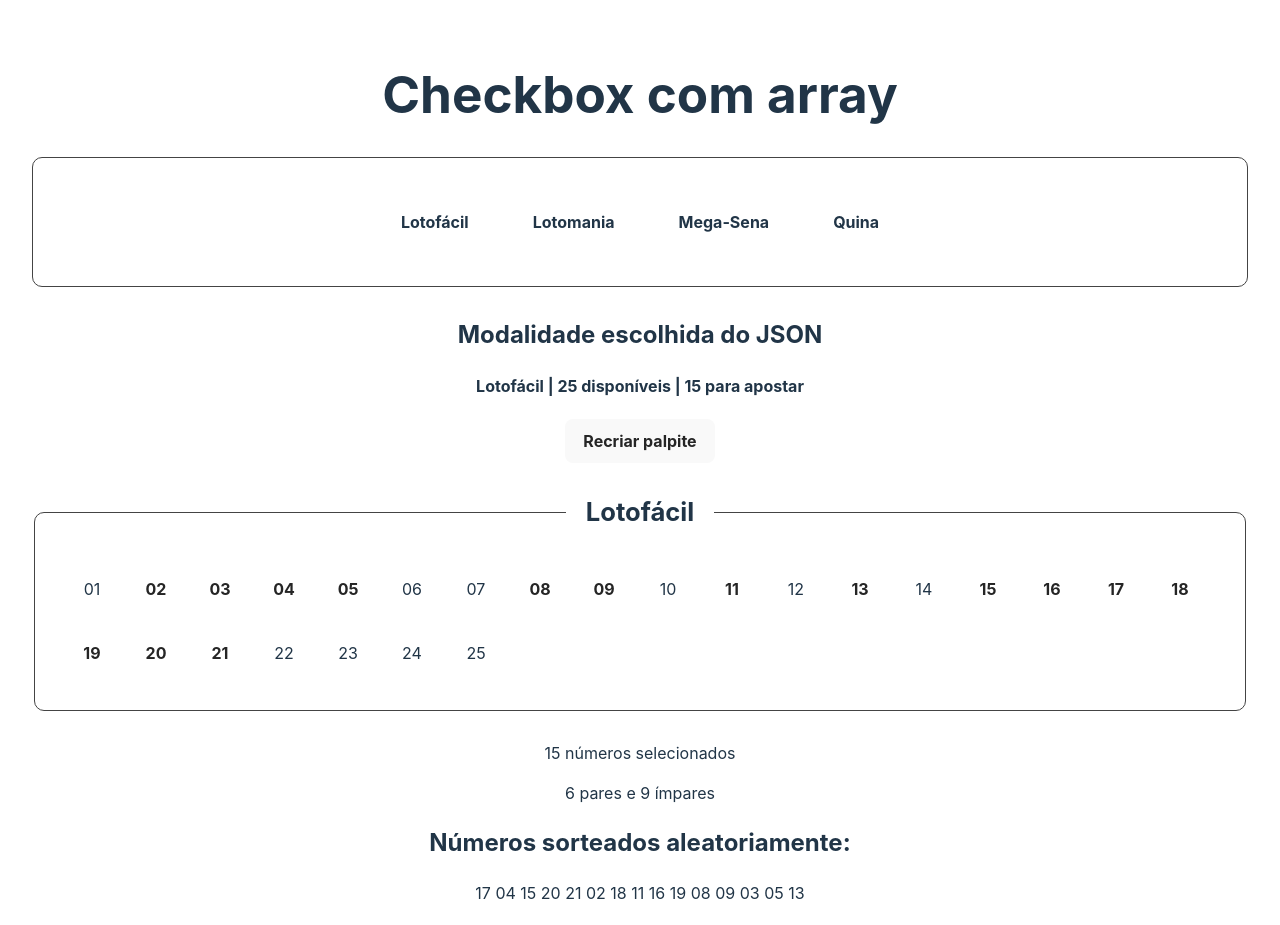
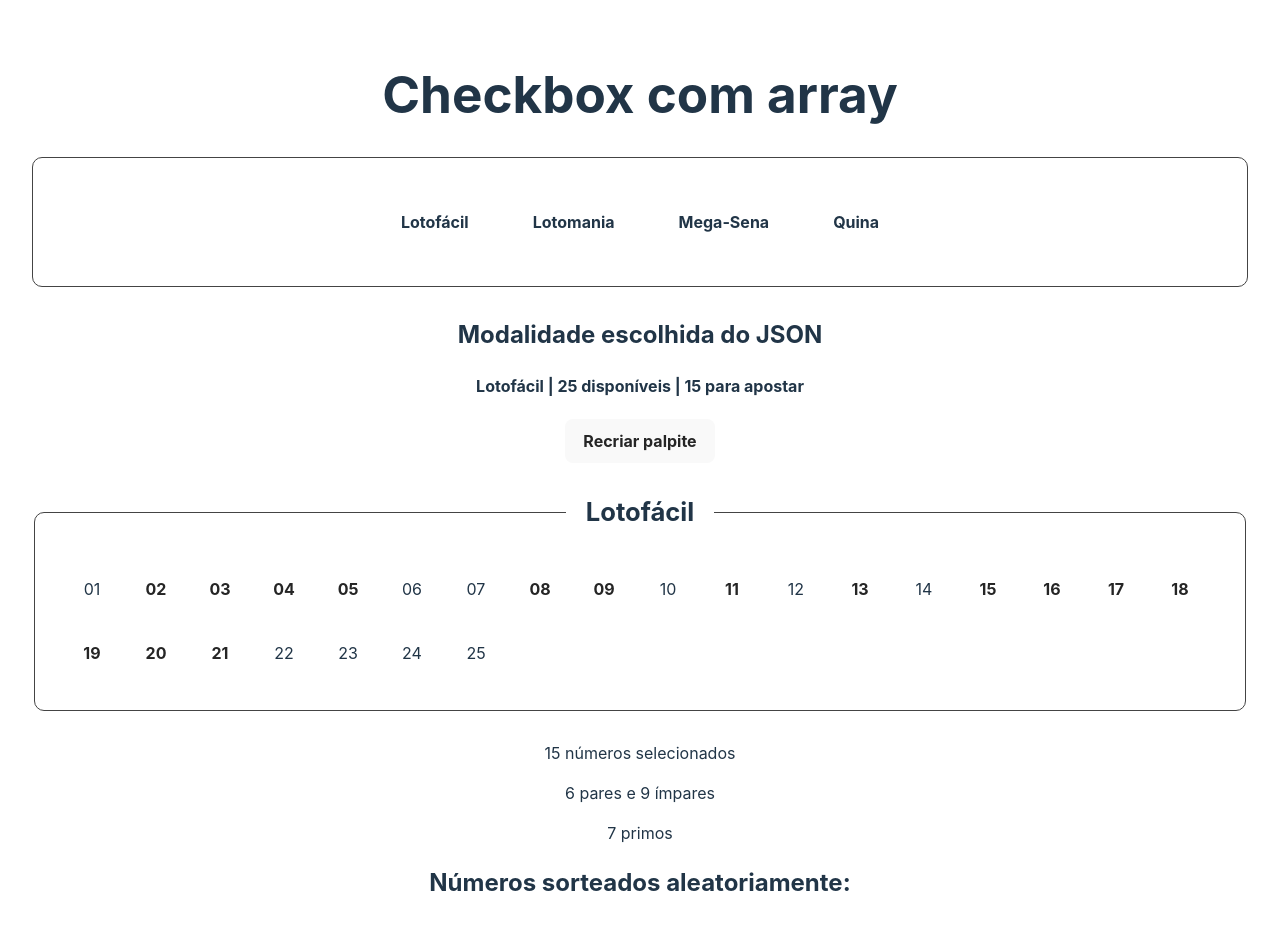
Before and after one commit to philipeoliveira/palpite-feito, a React (Vite) app: page / in a window 1280 px wide. Shown: the top 925 px of the page. Built offline with nearby package versions, Linux system fonts and the light colour scheme.

Commit message:
Create countPrimeNumbers function e refactor others functions

```diff
--- a/src/components/Bet.tsx
+++ b/src/components/Bet.tsx
@@ -7,6 +7,7 @@ import { generateBet } from '../utils/generateBet';
 import sortNumbersAscending from '../utils/sortNumbersAscending';
 import { getSingularOrPluralWord } from '../utils/getSingularOrPluralWord';
 import { countEvenAndOdd } from '../utils/countEvenAndOdd';
+import { countPrimeNumbers } from '../utils/countPrimeNumbers';
 
 export function Bet() {
    const { selectedModality } = useContext(ModalityContext);
@@ -76,8 +77,8 @@ export function Bet() {
                   'selecionados'
                )}`}
             </p>
-
             <p>{countEvenAndOdd(selectedNumbers)}</p>
+            <p>{countPrimeNumbers(selectedNumbers)}</p>
          </div>
 
          <h2>Números sorteados aleatoriamente:</h2>
--- a/src/utils/addNumberZero.ts
+++ b/src/utils/addNumberZero.ts
@@ -10,7 +10,7 @@
  */
 
 export function addNumberZero(numString: string): string {
-   if (+numString <= 9) {
+   if (+numString >= 1 && +numString <= 9) {
       return '0' + numString;
    }
    return numString;
--- a/src/utils/countEvenAndOdd.ts
+++ b/src/utils/countEvenAndOdd.ts
@@ -17,9 +17,9 @@ export function countEvenAndOdd(selectedNumbers: string[]): string {
 
    for (const number of selectedNumbers) {
       if (+number % 2 === 0) {
-         evenCount = evenCount + 1;
+         evenCount++;
       } else {
-         oddCount = oddCount + 1;
+         oddCount++;
       }
    }
 
--- /dev/null
+++ b/src/utils/countPrimeNumbers.ts
@@ -0,0 +1,50 @@
+/**
+ * @description Faz a contagem de números primos.
+ * @param {string[]} selectedNumbers Array de string -> Array com os números que serão verificados para a contagem de primos.
+ * @return {string} String -> Texto contendo a quantidade de números primos.
+ * @example
+ * // Se os números 03, 05, 20, 22, 25 forem recebidos como argumento da função:
+ * const prime = countPrimeNumbers(["03", "05", "20", "22", "25"]);
+ * console.log(prime);
+ * // Resultado esperado: 2 primos
+ */
+
+import { getSingularOrPluralWord } from './getSingularOrPluralWord';
+
+export function countPrimeNumbers(selectedNumbers: string[]): string {
+   let count = 0;
+
+   for (const numString of selectedNumbers) {
+      if (isPrime(+numString)) {
+         count++;
+      }
+   }
+
+   return `
+      ${count}
+      ${getSingularOrPluralWord(count, 'primo', 'primos')}
+   `;
+}
+
+/** --------------------------------------------------------------------------- */
+
+/**
+ * @description Verifica se um número é primo.
+ * @param {number} num Number -> Número que será verificado como primo.
+ * @return {boolean} Boolean -> True para número primo e False se não for primo.
+ * @example
+ * // Se o número 3 for recebido como argumento da função:
+ * const result = isPrime(3);
+ * console.log(result);
+ * // Resultado esperado: true
+ */
+
+function isPrime(num: number): boolean {
+   if (num <= 1) return false;
+
+   for (let i = 2; i <= Math.sqrt(num); i++) {
+      if (num % i === 0) return false;
+   }
+
+   return true;
+}
--- a/src/utils/generateAvailableNumbersForBet.ts
+++ b/src/utils/generateAvailableNumbersForBet.ts
@@ -1,5 +1,3 @@
-import { addNumberZero } from './addNumberZero';
-
 /**
  * @description Gera uma sequência numérica com todos os números disponíveis do jogo para a aposta.
  * @param {string} totalNumbersAvailable String -> Total de números disponíveis do jogo.
@@ -10,6 +8,8 @@ import { addNumberZero } from './addNumberZero';
  * console.log(availableNumbers);
  * // Resultado esperado: ["01", "02", "03", "04", "05"]
  */
+
+import { addNumberZero } from './addNumberZero';
 
 export function generateAvailableNumbersForBet(totalNumbersAvailable: string): string[] {
    const availableNumbers: string[] = [];
--- a/src/utils/generateBet.ts
+++ b/src/utils/generateBet.ts
@@ -1,5 +1,3 @@
-import { addNumberZero } from './addNumberZero';
-
 /**
  * @description Gera aleatoriamente uma sequência de números referente a uma aposta.
  * @param {string} totalNumbersToGenerate  String -> Quantidade de números a serem gerados para a aposta.
@@ -11,6 +9,8 @@ import { addNumberZero } from './addNumberZero';
  * console.log(bet);
  * // Resultado esperado: ["03", "08", "07", "01", "10",]
  */
+
+import { addNumberZero } from './addNumberZero';
 
 export function generateBet(
    totalNumbersToGenerate: string,
--- a/src/utils/lowercaseWithoutAccents.ts
+++ b/src/utils/lowercaseWithoutAccents.ts
@@ -3,10 +3,10 @@
  * @param {string} text String -> Texto para ser formatado.
  * @return {string} String -> Texto formatado sem acentos e com letras minúsculas.
  * @example
- * // Se a palavra Mega-Sena for recebida como argumento da função:
- * const text = lowercaseWithoutAccents("Mega-Sena");
+ * // Se a palavra Lotofácil for recebida como argumento da função:
+ * const text = lowercaseWithoutAccents("Lotofácil");
  * console.log(text);
- * // Resultado esperado: "mega-sena"
+ * // Resultado esperado: "lotofacil"
  */
 
 export function lowercaseWithoutAccents(text: string): string {
--- a/src/utils/sortNumbersAscending.ts
+++ b/src/utils/sortNumbersAscending.ts
@@ -1,3 +1,26 @@
+/**
+ * @description Ordena uma nova lista de números em ordem crescente.
+ * Para ordenar, a função sort() utilizada recebe como argumento o retorno da função comparaNumbers().
+ * Se o retorno recebido for negativo, ordena o primeiro número à esquerda do segundo; se for positivo,
+ * ordena o primeiro número à direita do segundo.
+ * @param {string[]} selectedNumbers Array de string -> Lista de números a serem ordenados.
+ * @return {string[]} Array de string -> Nova lista de números ordenados.
+ * @example
+ * // Se a lista recebida é ["04", "02", "05"]:
+ * const selected = ["04", "02", "05"];
+ * const sorted = sortNumbersAscending(selected);
+ * console.log(sorted);
+ * // Resultado esperado: ["02", "04", "05"]
+ */
+
+export default function sortNumbersAscending(selectedNumbers: string[]): string[] {
+   const sorted = [...selectedNumbers].sort(compareNumbers);
+
+   return sorted;
+}
+
+/** --------------------------------------------------------------------------- */
+
 /**
  * @description Efetua a subtração de dois números a serem comparados.
  * @param {string} num1 String -> Primeiro número para comparação.
@@ -7,34 +30,9 @@
  * // Se os números 5 e 7 forem recebidos, respectivamente, como argumentos da função:
  * const result = compareNumbers("5", "7");
  * console.log(result);
- * // Resultado esperado: "-2"
+ * // Resultado esperado: -2
  */
 
-export function compareNumbers(num1: string, num2: string): number {
+function compareNumbers(num1: string, num2: string): number {
    return parseInt(num1) - parseInt(num2);
 }
-
-/** --------------------------------------------------------------------------- */
-
-/**
- * @description Ordena uma lista de números em ordem crescente.
- * Para ordenar, a função sort() utilizada recebe como argumento o retorno da função comparaNumbers().
- * Se o retorno recebido for negativo, ordena o primeiro número à esquerda do segundo; se for positivo, ordena o primeiro número à direita do segundo.
- *
- * @param {string[]} originalArray Array de string -> Lista de números a serem ordenados.
- * @return {string[]} Array de string -> Lista de números ordenados.
- * @example
- * // Se a lista recebida for: ["04", "02", "05"]:
- * const originalArray = ["04", "02", "05"];
- * const sortedArray = sortNumbersAscending(originalArray);
- * console.log(sortedArray);
- * // Resultado esperado: ["02", "04", "05"]
- */
-
-export default function sortNumbersAscending(
-   originalArray: string[]
-): string[] {
-   const sortedArray = [...originalArray].sort(compareNumbers);
-
-   return sortedArray;
-}
```
